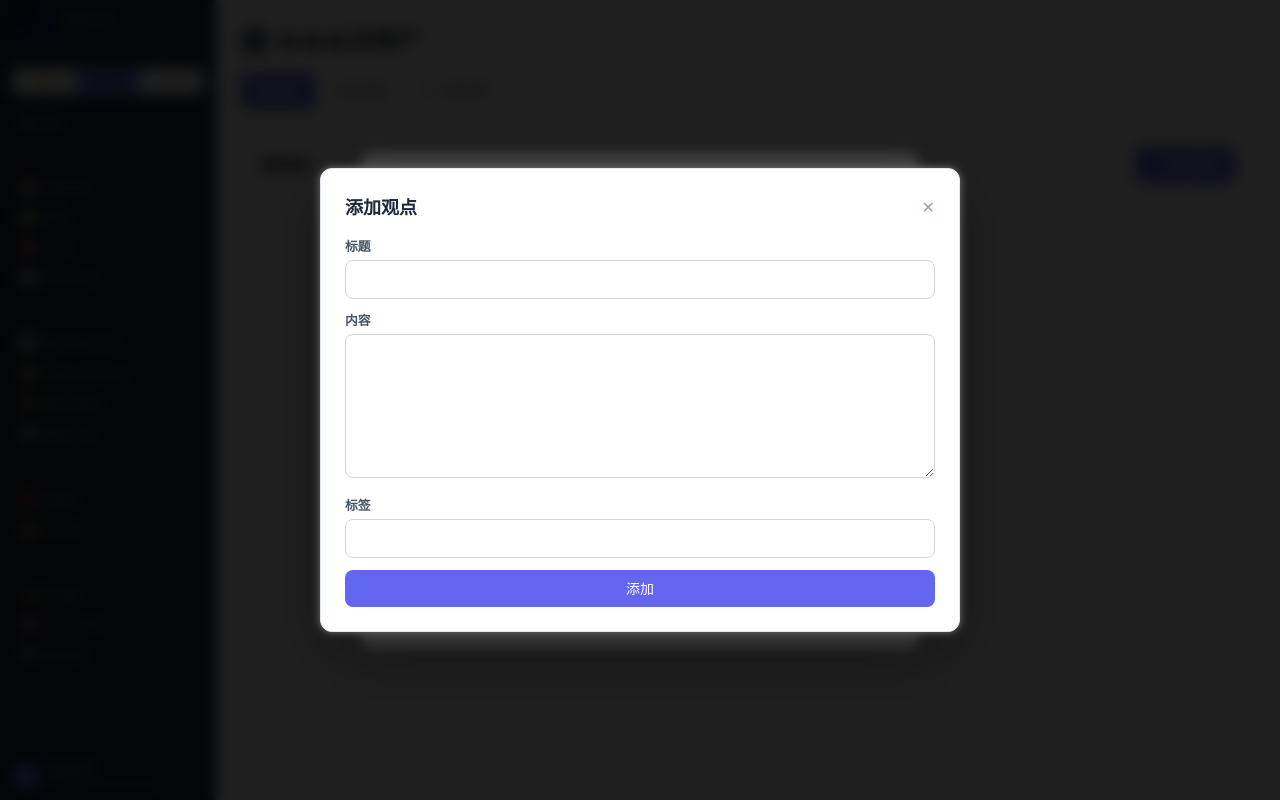
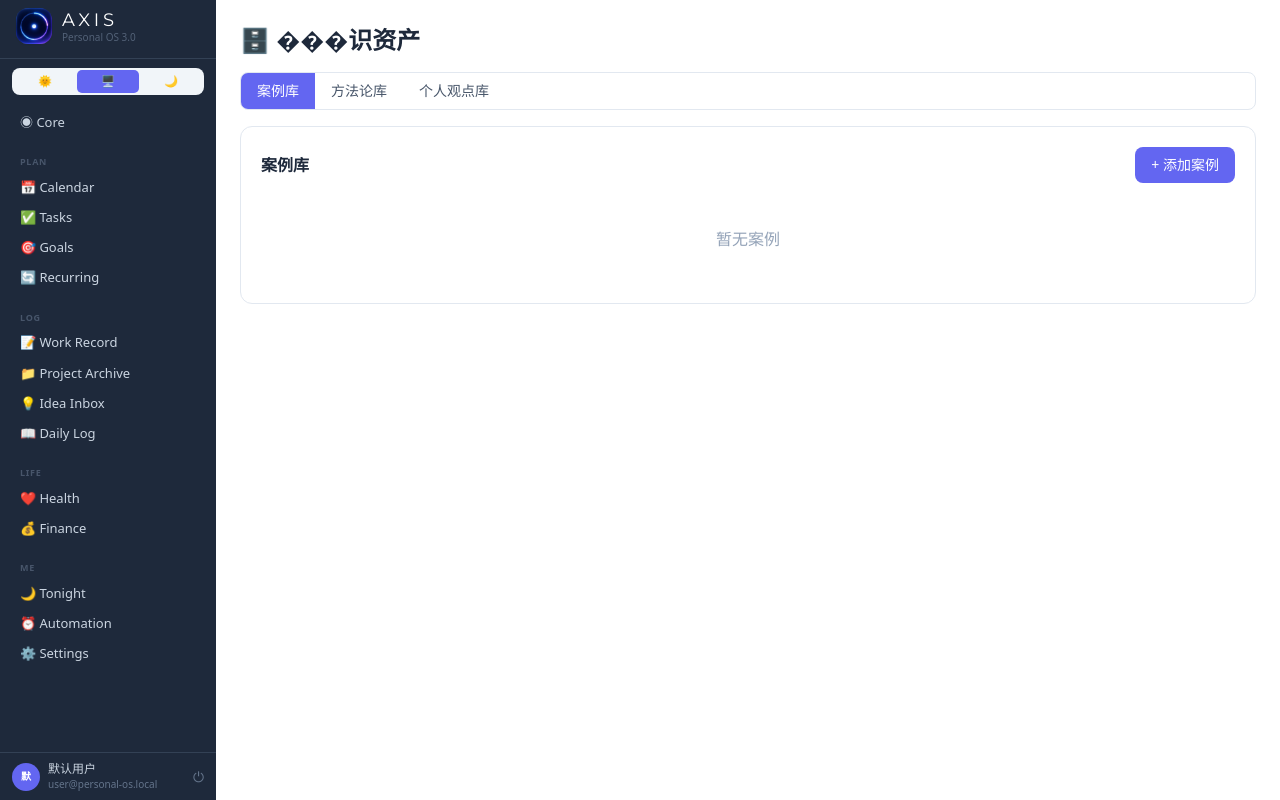
Before and after one commit to Foy2se/axis-personal-os, a Flask app: page /archive in a window 1280 px wide. Run offline with Flask 3, Linux system fonts and the light colour scheme; data comes from the database, SQL or seed files in the repository; data that the repository does not hold is empty.

Commit message:
fix: ensure .modal-overlay.hidden hides modal (CSS override)

```diff
--- a/static/css/style.css
+++ b/static/css/style.css
@@ -486,6 +486,12 @@ body {
     backdrop-filter: blur(4px);
     -webkit-backdrop-filter: blur(4px);
 }
+/* 高优先级覆盖：style.css 在 tailwind.css 之后加载，
+   否则 .modal-overlay 的 display:flex 会盖掉 .hidden 的 display:none，
+   导致弹窗永远显示且关不掉 */
+.modal-overlay.hidden {
+    display: none;
+}
 .modal-content {
     background: var(--card-bg);
     border-radius: 12px;
```
